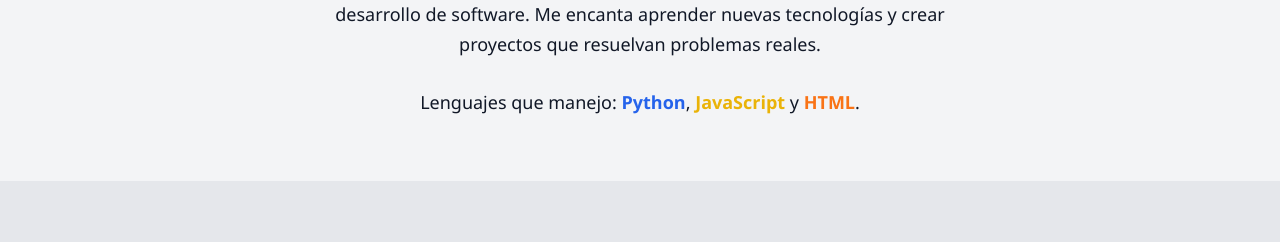
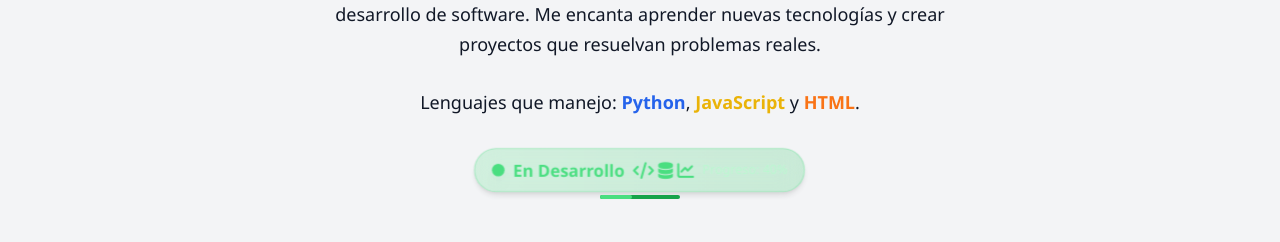
Before and after one commit to GonzalitoDev/mi-sitio, a plain HTML site: page index.html in a window 1280 px wide. Shown: the part 537-779 px from the top of the page. Drawn offline with nearby package versions, Linux system fonts and the light colour scheme.

Commit message:
Update index.html

```diff
--- a/index.html
+++ b/index.html
@@ -5,6 +5,9 @@
   <meta name="viewport" content="width=device-width, initial-scale=1.0"/>
   <title>Mi Portafolio</title>
   <script src="https://cdn.tailwindcss.com"></script>
+  <!-- Font Awesome para iconos -->
+  <script src="https://kit.fontawesome.com/a076d05399.js" crossorigin="anonymous"></script>
+
   <style>
     /* Tipografía moderna */
     body {
@@ -44,6 +47,15 @@
     .btn:hover {
       transform: scale(1.05);
     }
+
+    /* Animación suave para badge */
+    @keyframes pulse-slow {
+      0%, 100% { opacity: 0.7; transform: scale(1); }
+      50% { opacity: 1; transform: scale(1.05); }
+    }
+    .animate-pulse-slow {
+      animation: pulse-slow 2s infinite;
+    }
   </style>
 </head>
 <body class="bg-gray-100 text-gray-900">
@@ -80,6 +92,43 @@
       <span class="font-bold text-yellow-500">JavaScript</span> y
       <span class="font-bold text-orange-500">HTML</span>.
     </p>
+
+    <!-- Badge En Desarrollo agregado -->
+    <div class="mt-8 flex justify-center">
+      <div class="relative group w-fit">
+        <!-- Badge -->
+        <div class="flex items-center space-x-2 bg-gradient-to-r from-green-400/20 to-green-500/20 text-green-400
+                    px-4 py-2 rounded-full shadow-md border border-green-400/30
+                    backdrop-blur-md animate-pulse-slow">
+          <!-- Punto indicador -->
+          <span class="w-3 h-3 bg-green-400 rounded-full shadow-lg"></span>
+
+          <!-- Texto principal -->
+          <span class="font-semibold">En Desarrollo</span>
+
+          <!-- Iconos de skills -->
+          <span class="flex space-x-1 ml-2">
+            <i class="fas fa-code"></i> <!-- Programación -->
+            <i class="fas fa-database"></i> <!-- Bases de datos -->
+            <i class="fas fa-chart-line"></i> <!-- Análisis de datos -->
+          </span>
+
+          <!-- Progreso -->
+          <span class="ml-2 text-xs text-green-200">Progreso: 40%</span>
+        </div>
+
+        <!-- Mini barra de progreso debajo del badge -->
+        <div class="absolute left-1/2 transform -translate-x-1/2 mt-1 w-20 h-1 bg-green-600 rounded-full">
+          <div class="h-1 bg-green-400 rounded-full" style="width:40%"></div>
+        </div>
+
+        <!-- Tooltip con info adicional -->
+        <div class="absolute bottom-full mb-2 hidden group-hover:block bg-gray-800 text-white text-xs px-2 py-1 rounded text-center">
+          Estudiante de Analista de Sistemas<br>
+          Aprendiendo: Programación, SQL, Análisis de Datos
+        </div>
+      </div>
+    </div>
   </section>
 
   <!-- Proyectos -->
```
